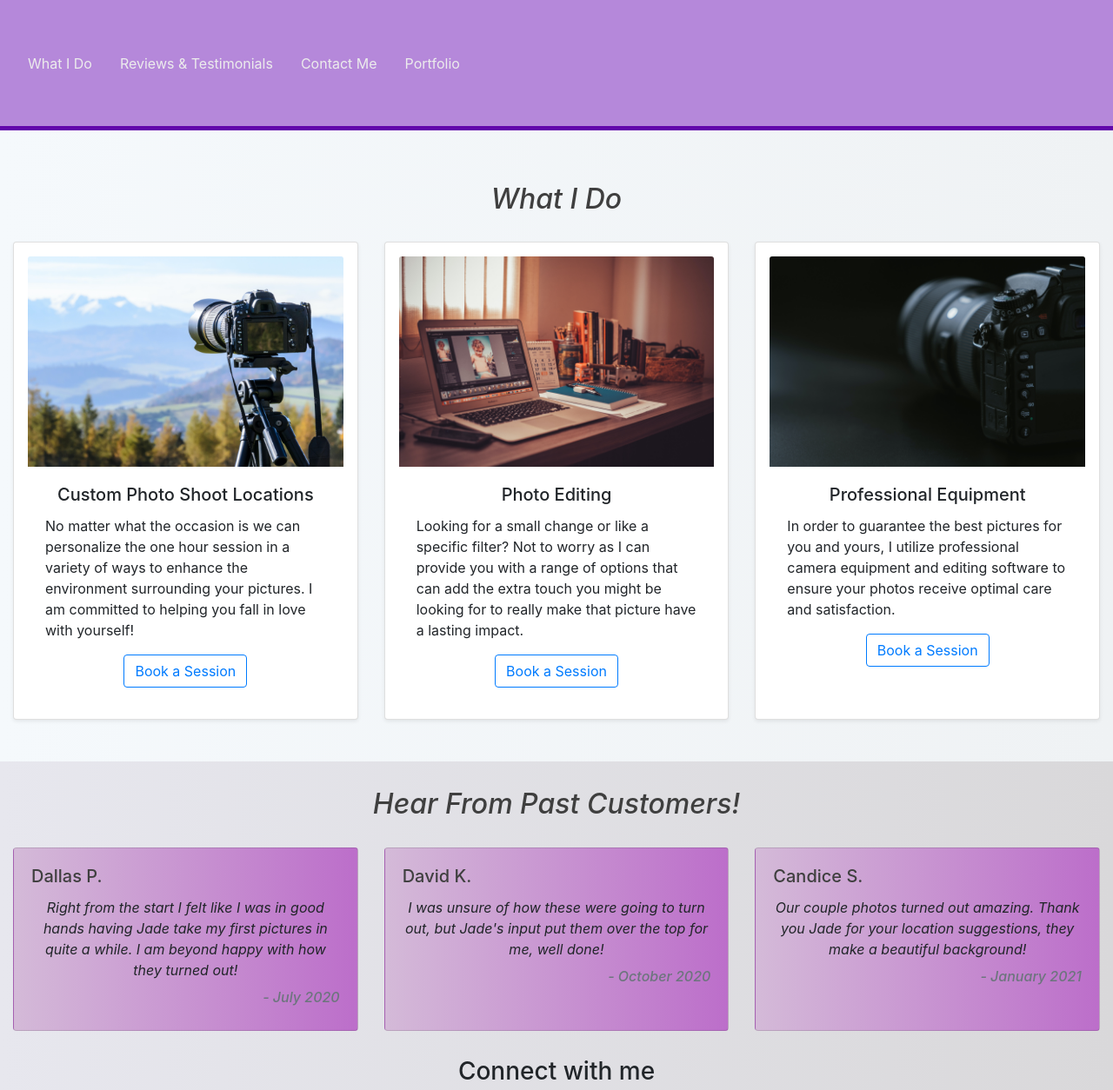
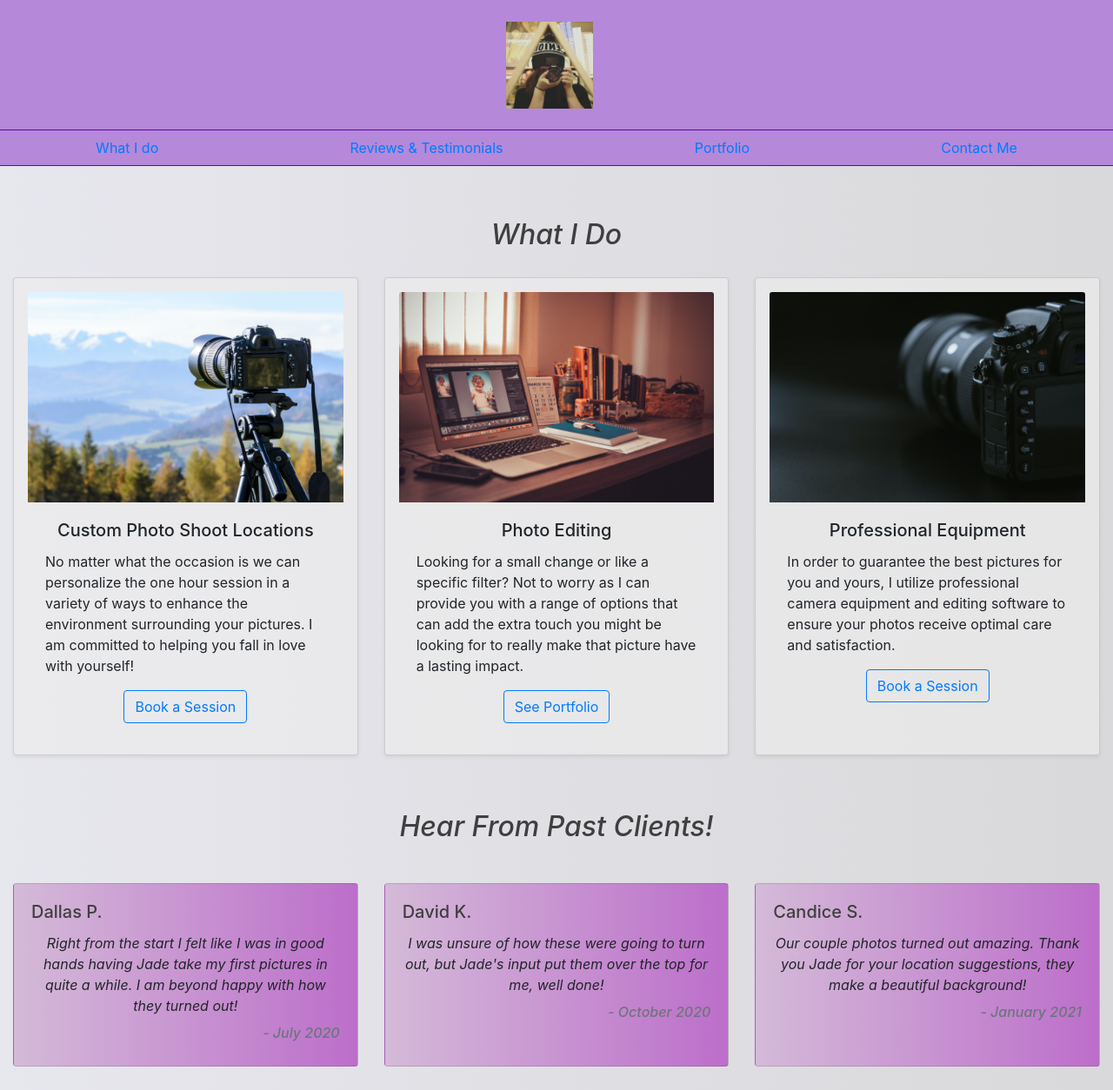
Before and after one commit to pataskad/nelson-photography-live, a Django app: page / in a window 1280 px wide. Shown: the top 1254 px of the page at 87% size. Run offline with Django 3.2, Linux system fonts and the light colour scheme; some libraries are stand-ins or nearby versions.

Commit message:
Header and navbar design with brand image placeholder

```diff
--- a/portfolio/templates/index.html
+++ b/portfolio/templates/index.html
@@ -13,21 +13,17 @@
   <body style="text-align: center; background-image: linear-gradient(to right, #F5F9FC, #EFF2F4);">
 
     <!--NAVIGATION BAR, NAV LINKS AND COMPANY LOGO/TITLE-->
-      <nav class="navbar navbar-expand-xl" style="height: 150px; background-color: #B588DA; border-bottom-style: solid; border-bottom-width: 5px; border-bottom-color: #6105AB;">  <!--large height used to compensate for mobile responsiveness-->
-        <ul class="nav justify-content-center">
-          <li class="nav-item">
-            <a class="nav-link active" style="color: #ececec;" href="#">What I Do</a>
-          </li>
-          <li class="nav-item">
-            <a class="nav-link" style="color: #ececec;" href="#">Reviews & Testimonials</a>
-          </li>
-          <li class="nav-item">
-            <a class="nav-link" style="color: #ececec;" href="#">Contact Me</a>
-          </li>
-          <li class="nav-item">
-            <a class="nav-link" style="color: #ececec;" href="#">Portfolio</a>
-          </li>
-        </ul>
+    <nav class="navbar navbar-expand-xl" style="height: 150px; justify-content: center; background-color: #B588DA; border-bottom-style: solid; border-bottom-width: 1px; border-bottom-color: #6105AB;">  <!--large height used to compensate for mobile responsiveness-->
+      <a class="navbar-brand" href="#">
+        <img src="{% static 'img/primary.jpg' %}" width="100" height="100" alt="primary">
+      </a>
+    </nav>
+
+      <nav class="nav nav-pills flex-column flex-sm-row" style=" width: 100%; background-color: #B588DA; border-bottom-style: solid; border-bottom-width: 1px; border-bottom-color: #6105AB;">
+        <a class="flex-sm-fill text-sm-center nav-link" href="#">What I do</a>
+        <a class="flex-sm-fill text-sm-center nav-link" href="#">Reviews & Testimonials</a>
+        <a class="flex-sm-fill text-sm-center nav-link" href="#">Portfolio</a>
+        <a class="flex-sm-fill text-sm-center nav-link" href="#">Contact Me</a>
       </nav>
 
 
@@ -38,11 +34,11 @@
     </div>
 
     <!--SERVICES AND AGENT CAPABILITIES-->
-    <div class="container-fluid">
+    <div class="container-fluid"style="background-image: linear-gradient(to right, rgb(231, 231, 238), #d9d8da);">
       <i><h2 style="margin-bottom: 30px; margin-top: 60px; color: #3F3F3F;">What I Do</h2></i>
 
       <div class="card-deck">
-        <div class="card shadow-sm p-3 mb-5 bg-white rounded">
+        <div class="card shadow-sm p-3 mb-5  rounded" style="background:rgba(236, 236, 236, 0.685);">
           <img class="card-img-top" src="{% static 'img/pexels-photomix-company-212372.jpg' %}" alt="Card image cap">
           <div class="card-body">
             <h5 class="card-title">Custom Photo Shoot Locations</h5>
@@ -50,15 +46,15 @@
             <button class="btn btn-outline-primary" type="submit">Book a Session</button>
           </div>
         </div>
-        <div class="card shadow-sm p-3 mb-5 bg-white rounded">
+        <div class="card shadow-sm p-3 mb-5 rounded" style="background:rgba(236, 236, 236, 0.685);">
           <img class="card-img-top" src="{% static 'img/pexels-caio-56759.jpg' %}" alt="Card image cap">
           <div class="card-body">
             <h5 class="card-title">Photo Editing</h5>
             <p class="card-text" style="text-align: left;">Looking for a small change or like a specific filter?  Not to worry as I can provide you with a range of options that can add the extra touch you might be looking for to really make that picture have a lasting impact.</p>
-            <button class="btn btn-outline-primary" type="submit">Book a Session</button>
+            <button class="btn btn-outline-primary" type="submit">See Portfolio</button>
           </div>
         </div>
-        <div class="card  shadow-sm p-3 mb-5 bg-white rounded">
+        <div class="card  shadow-sm p-3 mb-5 rounded" style="background:rgba(236, 236, 236, 0.685);">
           <img class="card-img-top" src="{% static 'img/pexels-vitaly-vlasov-1655817.jpg' %}" alt="Card image cap">
           <div class="card-body">
             <h5 class="card-title">Professional Equipment</h5>
@@ -73,7 +69,7 @@
     <!--REVIEWS AND TESTIMONIAL SECTION-->
 
     <div class="container-fluid" id="reviews" style="background-image: linear-gradient(to right, rgb(231, 231, 238), #d9d8da);">
-      <i><h2 style="margin-bottom: 30px; margin-top: 30px; color: #3F3F3F;">Hear From Past Customers!</h2></i>
+      <i><h2 style="margin-bottom: 45px; margin-top: 15px; color: #3F3F3F;">Hear From Past Clients!</h2></i>
 
       <div class="card-deck"  style="margin-bottom: 30px;">
         <div class="card" style="width: 18rem;background-image: linear-gradient(to right, #d4bad8, #bc6eca);">
@@ -102,17 +98,22 @@
       </div>
     </div>
 
-    <!--PREVIOUS WORK COLLECTION-->
-
+    <!--Portfolio WORK COLLECTION-->
+    <div class="container-fluid" id="portfolio" style="background-image: linear-gradient(to right, rgb(231, 231, 238), #d9d8da);">
+      <i><h2 style="margin-bottom: 45px; margin-top: 15px; color: #3F3F3F;">Portfolio | Past Work</h2></i>
+    </div>
 
 
     <!--FOOTER, CONTACT, CREATOR AND ACCREDITION LINKS-->
 
     <footer class="text-center" style="background-image: linear-gradient(to right, rgb(231, 231, 238), #d9d8da);">
-      <h3>Connect with me</h3>
-      <img src="https://img.icons8.com/color/48/000000/twitter-squared.png"/>
-      <img src="https://img.icons8.com/nolan/48/facebook.png"/>
-      <img src="https://img.icons8.com/fluent/48/000000/gmail--v1.png"/>
+      <h3 style="margin-bottom: 15px;">Connect with me</h3>
+      <ul style="list-style: none; display: inline-flex; padding-inline-start: 0px;">
+        <li><img src="https://img.icons8.com/nolan/48/instagram-new.png"/></li>
+        <li><img src="https://img.icons8.com/nolan/48/twitter.png"/></li>
+        <li><img src="https://img.icons8.com/nolan/48/gmail.png"/></li>
+      </ul>
+
       <br><a href="https://icons8.com/icons/set/popular">All icons provided by Icons8</a>
       <p>Created by - Dallas Pataska - <a href="https://www.linkedin.com/in/dallas-pataska/">LinkedIn</a></p>
     </footer>
```
Also changed, not shown: README.md, portfolio/static/img/luke-chesser-hQo6Uyo4nBg-unsplash.jpg (deleted).
